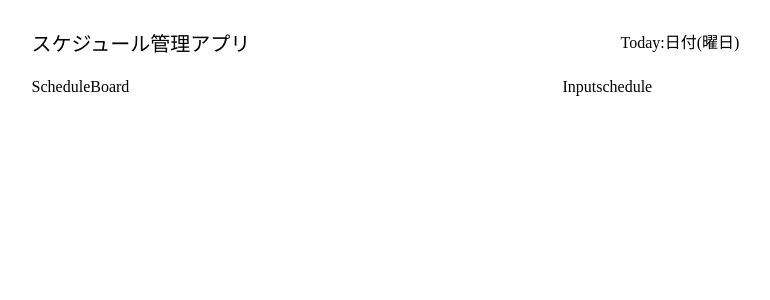
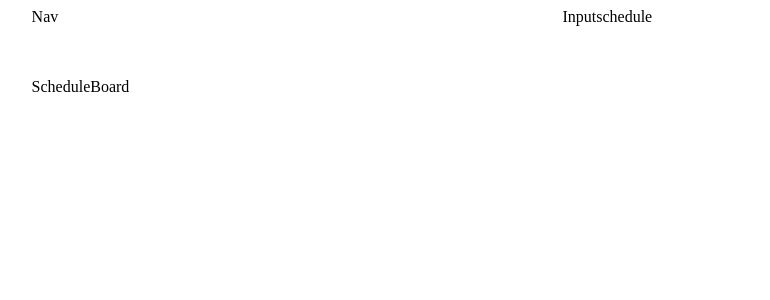
Before and after one commit to kannoRyo/dateForm, a React (Create React App) app: page / in a window 1280 px wide. Shown: the top 300 px of the page, without its empty margins (166-936 px from the left). Built offline with nearby package versions, Linux system fonts and the light colour scheme.

Commit message:
レイアウト作成

```diff
--- a/src/components/Nav.js
+++ b/src/components/Nav.js
@@ -14,10 +14,7 @@ const useStyle = makeStyles({
 const Nav = ({nav})=>{
     const classes = useStyle()
     return(
-        <div className={nav}>
-            <div className={classes.title}>スケジュール管理アプリ</div>
-            <div className={classes.date}>Today:日付(曜日)</div>
-        </div>
+        <div>Nav</div>
     )
 }
 
```
